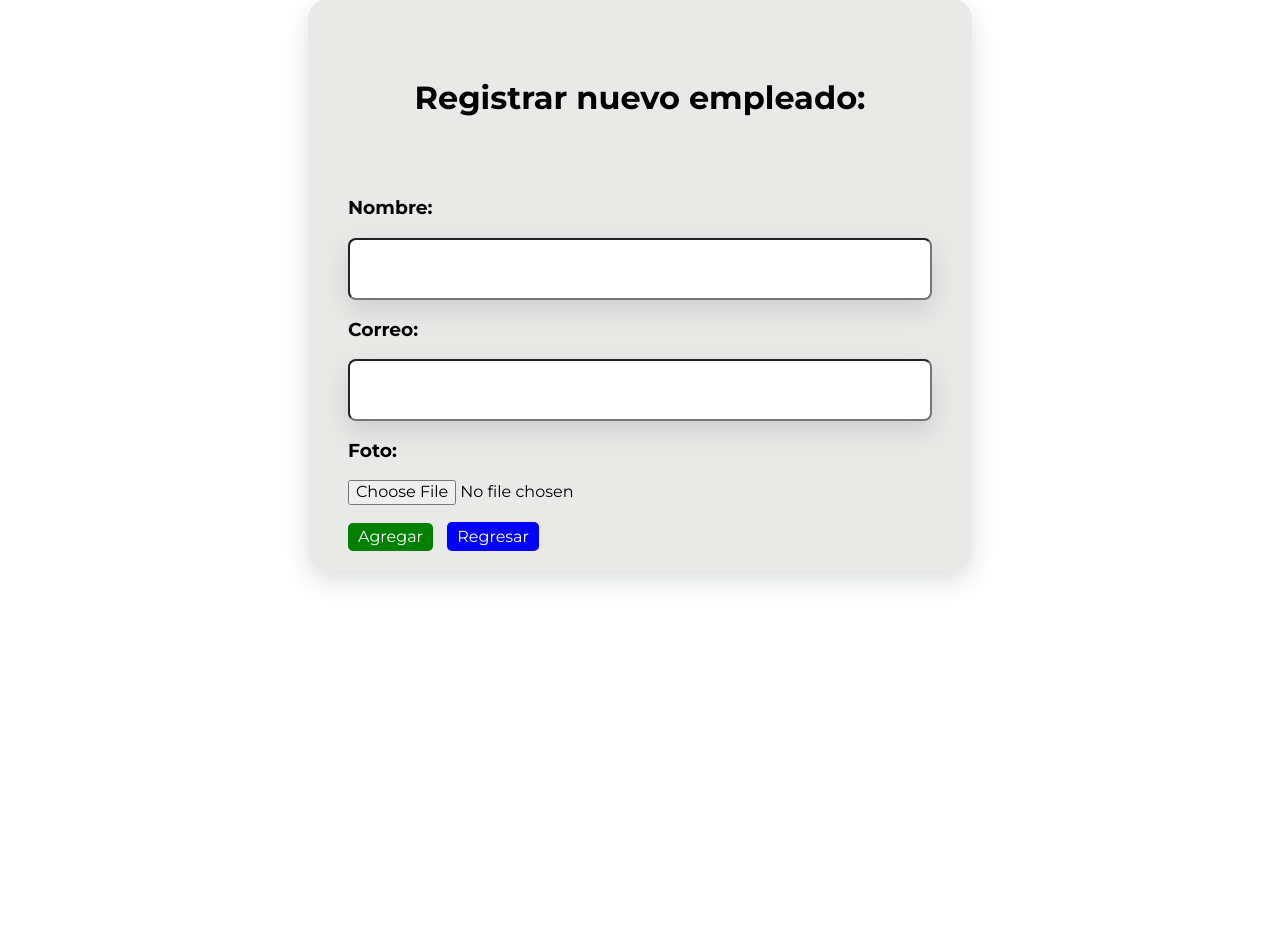
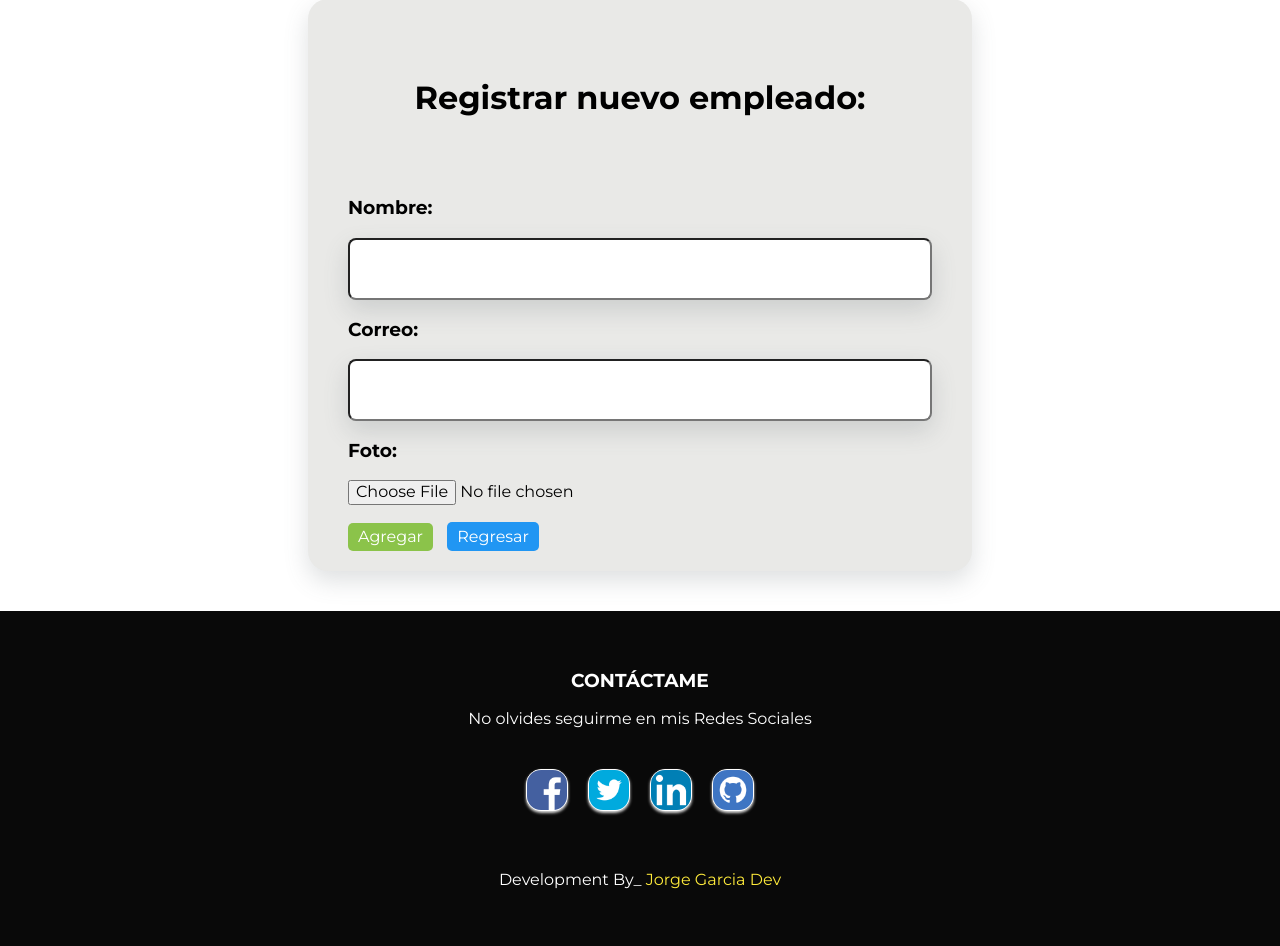
Before and after one commit to JorgeGarcia-Dev/Flask-CRUD, a Flask app: page /create in a window 1280 px wide. Shown: the part 144-1090 px from the top of the page. Before the commit the page ends 729 px from the top, so only its background shows below. Run offline with Flask 2, Linux system fonts and the light colour scheme.

Commit message:
Se cambiaron loe estulos de los botones, se agrego 1 efecto de :hover a los mismos, se agrego sección del Footer

```diff
--- a/static/style.css
+++ b/static/style.css
@@ -157,17 +184,38 @@ tbody tr:nth-child(even) {
 
 /* Botón Agregar */
 .btn-agregar {
-    background-color: green;
-    color: white;
+    background-color: #8bc34a;
+    color: #ffffff;
     padding: 5px 10px;
+    text-decoration: none;
+    border-radius: 5px;
+    border: none;
+    cursor: pointer;
+}
+
+.btn-agregar:hover {
+    background-color: #8bc34a;
+    color: #090909;
+    padding: 5px 10px;
+    text-decoration: none;
+    border-radius: 5px;
+    border: none;
+    cursor: pointer;
+}
+
+.btn-regresar {
+    background-color: #2196f3;
+    color: #ffffff;
+    padding: 5px 10px;
+    margin-left: 10px;
     text-decoration: none;
     border-radius: 5px;
     border: none;
 }
 
-.btn-regresar {
-    background-color: blue;
-    color: white;
+.btn-regresar:hover {
+    background-color: #2196f3;
+    color: #090909;
     padding: 5px 10px;
     margin-left: 10px;
     text-decoration: none;
@@ -207,3 +266,53 @@ tbody tr:nth-child(even) {
 .hide {
     visibility: hidden;
 }
+
+.footer {
+    padding: 40px 0;
+    background-color: #090909;
+    color: #FFFFFF;
+}
+
+.social-links {
+    margin-top: 20px;
+    margin-bottom: 40px;
+    display: flex;
+    flex-direction: row;
+    justify-content: center;
+}
+
+.social-links a {
+    margin: 0 10px;
+}
+
+.social {
+    background-color: #FFFFFF;
+    border: solid 1px #FFFFFF;
+    box-shadow: 0 2px 3px #DDDDDD;
+    border-radius: 15px;
+    height: 40px;
+}
+
+.made-width {
+    padding: 0 30px;
+    color: #58AAE0;
+    display: flex;
+    justify-content: center;
+}
+
+.sub {
+    text-align: center;
+}
+
+.sub-2 {
+    text-align: center;
+    margin-bottom: 40px;
+}
+
+.love {
+    color: #ffffff;
+}
+
+span {
+    color: #ffeb3b;
+}
--- a/templates/base.html
+++ b/templates/base.html
@@ -29,6 +29,45 @@
             {% endblock %}
         </div>
     </section>
+    <div class="footer">
+        <div class="center full-width">
+            <div class="row">
+                <h3 class="sub">CONTÁCTAME</h3>
+            </div>
+        </div>
+        <div class="center full-width">
+            <div class="row">
+                <p class="sub-2">No olvides seguirme en mis Redes Sociales</p>
+            </div>
+        </div>
+        <div class="center full-sidth social-links">
+            <div class="row">
+                <a target="_blank" href="https://www.facebook.com/Jorge-Garcia-Dev-105078822218513">
+                    <img class="social" src="{{ url_for('static', filename='facebook.png') }}" alt="Logo Facebook">
+                </a>
+            </div>
+            <div class="row">
+                <a target="_blank" href="https://twitter.com/JorgeGarcia_Dev">
+                    <img class="social" src="{{ url_for('static', filename='twitter.png') }}" alt="Logo Twitter">
+                </a>
+            </div>
+            <div class="row">
+                <a target="_blank" href="https://www.linkedin.com/in/jorgegarcia-dev">
+                    <img class="social" src="{{ url_for('static', filename='linkedin.png') }}" alt="Logo Linkedin">
+                </a>
+            </div>
+            <div class="row">
+                <a target="_blank" href="https://github.com/JorgeGarcia-Dev">
+                    <img class="social" src="{{ url_for('static', filename='github.png') }}" alt="Logo GitHub">
+                </a>
+            </div>
+        </div>
+        <div class="made-width">
+            <div class="row">
+                <p class="love">Development By_ <span>Jorge Garcia Dev</span></p>
+            </div>
+        </div>
+    </div>
 
 </body>
 </html>
--- a/templates/empleados/edit.html
+++ b/templates/empleados/edit.html
@@ -5,7 +5,7 @@
     {% for empleado in empleados %}
         <form method="post" action="/update" enctype="multipart/form-data">
             <h3>ID:</h3>
-            <input type="text" value="{{ empleado[0]}}" name="txtID" id="txtID">
+            <input class="form-1" type="text" value="{{ empleado[0]}}" name="txtID" id="txtID">
             <br>
 
             <h3>Nombre:</h3>
```
Also changed, not shown: other parts of static/style.css (+43 -5 lines), static/facebook.png (added), static/github.png (added), static/linkedin.png (added), static/twitter.png (added), 1 other file.
